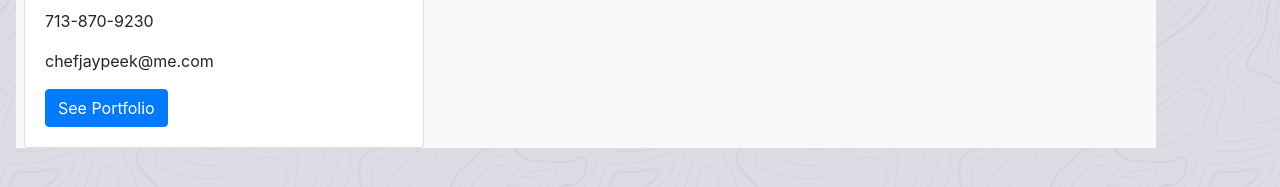
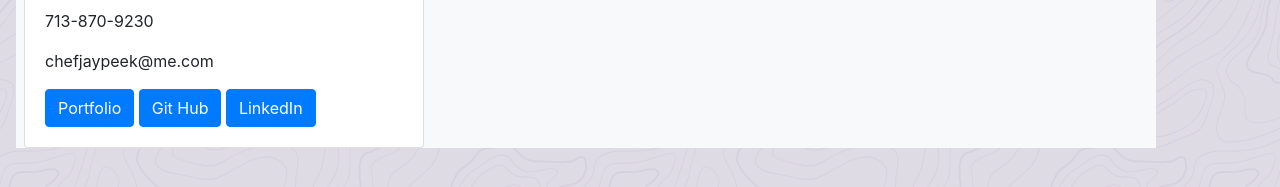
Before and after one commit to ChefJayPeek/Profile, a plain HTML site: page contact.html in a window 1280 px wide. Shown: the part 281-468 px from the top of the page. Drawn offline with nearby package versions, Linux system fonts and the light colour scheme.

Commit message:
updated contact.html with buttons on card

```diff
--- a/contact.html
+++ b/contact.html
@@ -40,7 +40,9 @@
                 <h4 class="card-title">Jay Peek</h4>
                 <p class="phone-number">713-870-9230</p>
                 <p class="email">chefjaypeek@me.com</p>
-                <a href="portfolio.html" class="btn btn-primary">See Portfolio</a>
+                <a href="portfolio.html" class="btn btn-primary">Portfolio</a>
+                <a href="https://github.com/ChefJayPeek" class="btn btn-primary">Git Hub</a>
+                <a href="https://www.linkedin.com/in/jay-peek-ab675a155/" class="btn btn-primary">LinkedIn</a>
               </div>
             </div>
           </div>
```
